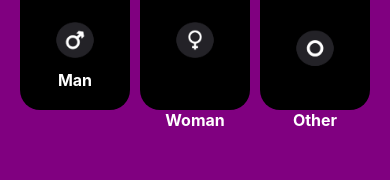
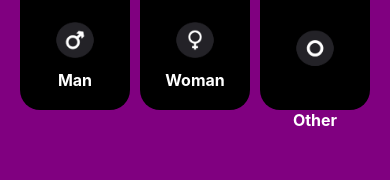
Before and after one commit to Sedinamm/HealthX, a React Native app: screen /Question1 in a window 390 px wide. Shown: the part 621-801 px from the top of the page. Built offline with nearby package versions, Linux system fonts and the light colour scheme.

Commit message:
initial commit

```diff
--- a/Screens/Question1.js
+++ b/Screens/Question1.js
@@ -72,7 +72,6 @@ const Question1 = () => {
                   textAlign: "center",
                   fontSize: 16,
                   fontWeight: "700",
-                  // bottom: 40,
                   top: 100,
                   position: "absolute",
                   left: 0,
@@ -105,10 +104,10 @@ const Question1 = () => {
                   textAlign: "center",
                   fontSize: 16,
                   fontWeight: "700",
-                  // position: "absolute",
-                  // top: 100,
-                  // left: 0,
-                  // right: 0,
+                  position: "absolute",
+                  top: 100,
+                  left: 0,
+                  right: 0,
                 }}
               >
                 Woman
```
